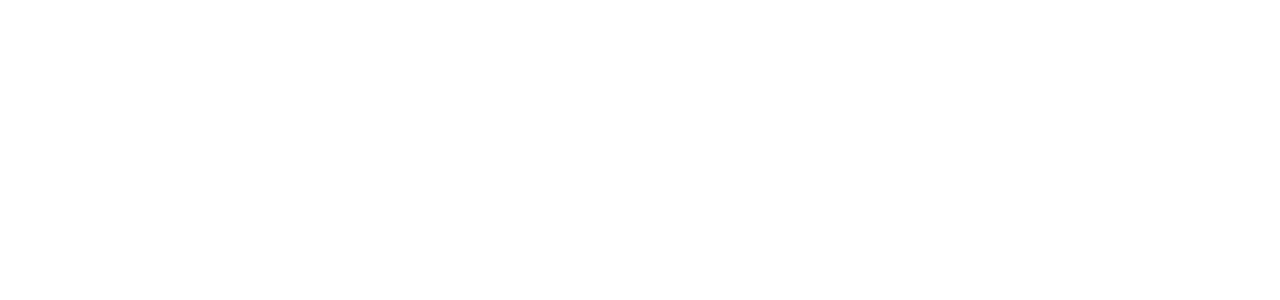
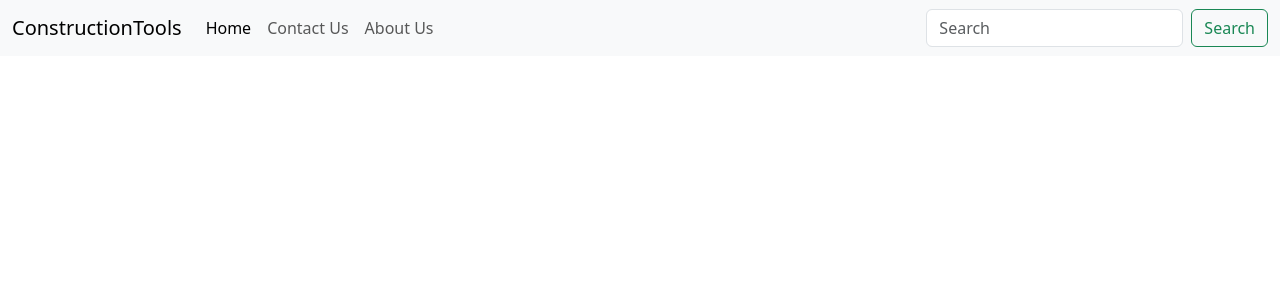
Before and after one commit to Josephdada01/ConstructionTools, a Django app: page / in a window 1280 px wide. Before the commit the part shown is empty. Shown: the top 300 px of the page. Run offline with Django 5.2, Linux system fonts and the light colour scheme.

Commit message:
working on the navigation bar

```diff
--- a/construt2ls/templates/index.html
+++ b/construt2ls/templates/index.html
@@ -7,7 +7,33 @@
     <link href="https://cdn.jsdelivr.net/npm/bootstrap@5.3.3/dist/css/bootstrap.min.css" rel="stylesheet" integrity="sha384-QWTKZyjpPEjISv5WaRU9OFeRpok6YctnYmDr5pNlyT2bRjXh0JMhjY6hW+ALEwIH" crossorigin="anonymous">
   </head>
   <body>
+    <nav class="navbar navbar-expand-lg bg-body-tertiary">
+  <div class="container-fluid">
+    <a class="navbar-brand" href="#">ConstructionTools</a>
+    <button class="navbar-toggler" type="button" data-bs-toggle="collapse" data-bs-target="#navbarSupportedContent" aria-controls="navbarSupportedContent" aria-expanded="false" aria-label="Toggle navigation">
+      <span class="navbar-toggler-icon"></span>
+    </button>
+    <div class="collapse navbar-collapse" id="navbarSupportedContent">
+      <ul class="navbar-nav me-auto mb-2 mb-lg-0">
+        <li class="nav-item">
+          <a class="nav-link active" aria-current="page" href="/">Home</a>
+        </li>
+        <li class="nav-item">
+          <a class="nav-link" href="/contact">Contact Us</a>
+        </li>
+        <li class="nav-item">
+          <a class="nav-link" href="/about">About Us</a>
+        </li>
 
+
+      </ul>
+      <form class="d-flex" role="search">
+        <input class="form-control me-2" type="search" placeholder="Search" aria-label="Search">
+        <button class="btn btn-outline-success" type="submit">Search</button>
+      </form>
+    </div>
+  </div>
+</nav>
     <script src="https://cdn.jsdelivr.net/npm/bootstrap@5.3.3/dist/js/bootstrap.bundle.min.js" integrity="sha384-YvpcrYf0tY3lHB60NNkmXc5s9fDVZLESaAA55NDzOxhy9GkcIdslK1eN7N6jIeHz" crossorigin="anonymous"></script>
   </body>
 </html>
```
